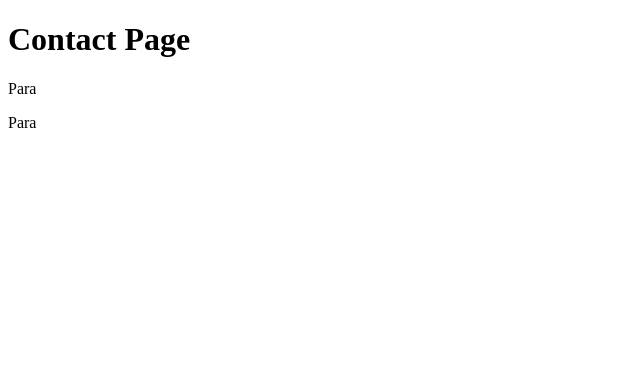
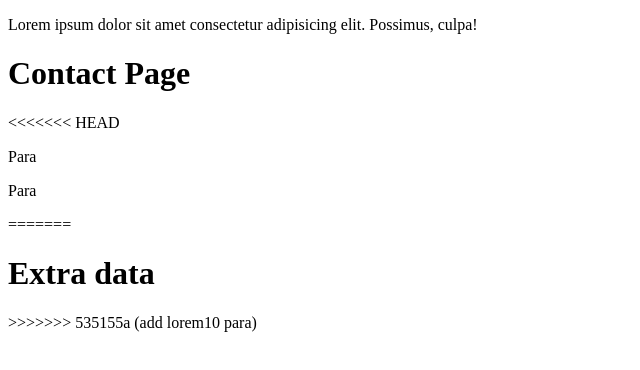
Before and after one commit to adityakarekar/learning-git, a plain HTML site: page contact.html in a window 1280 px wide. Shown: the whole page, without its empty margins (0-640 px from the left). Drawn offline with Linux system fonts and the light colour scheme.

Commit message:
add lorem10 para

```diff
--- a/contact.html
+++ b/contact.html
@@ -4,10 +4,18 @@
     <meta charset="UTF-8" />
     <meta name="viewport" content="width=device-width, initial-scale=1.0" />
     <title>Contact Page</title>
+    <link rel="stylesheet" href="script.js" />
   </head>
   <body>
+    <p>
+      Lorem ipsum dolor sit amet consectetur adipisicing elit. Possimus, culpa!
+    </p>
     <h1>Contact Page</h1>
+<<<<<<< HEAD
     <p>Para</p>
     <p>Para</p>
+=======
+    <h1>Extra data</h1>
+>>>>>>> 535155a (add lorem10 para)
   </body>
 </html>
```
